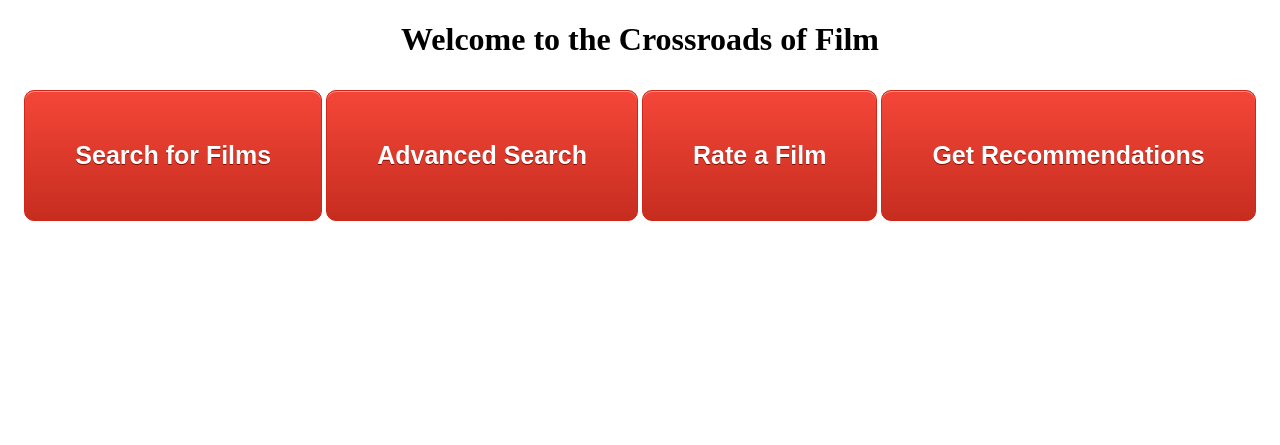
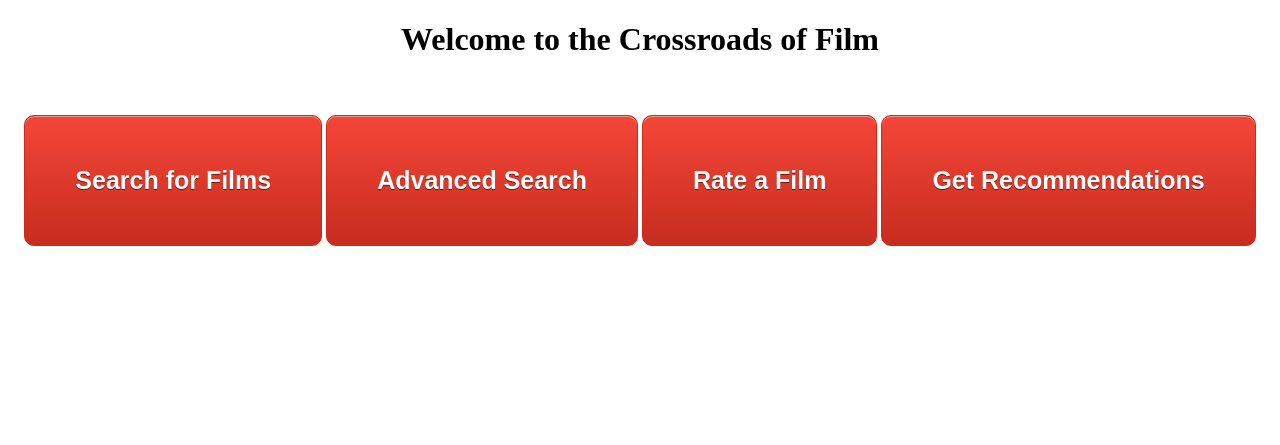
Before and after one commit to kscherme/crossroads, a Flask app: template temp/templates/homepage.html in a window 1280 px wide. Shown: the top 445 px of the page. Run offline with Flask 2, Linux system fonts and the light colour scheme; the template is opened without the code that fills it, so the values that code supplies are empty; some libraries are stand-ins or nearby versions.

Commit message:
temp for search

```diff
--- a/temp/static/css/homepage.css
+++ b/temp/static/css/homepage.css
@@ -47,3 +47,7 @@
 	bottom: 10px;
 	right: 10px;
 }
+
+@media only screen and (max-width: 1500px) {
+    .button1 { margin-top: 1em; }
+}
```
Also changed, not shown: 2 other files.
